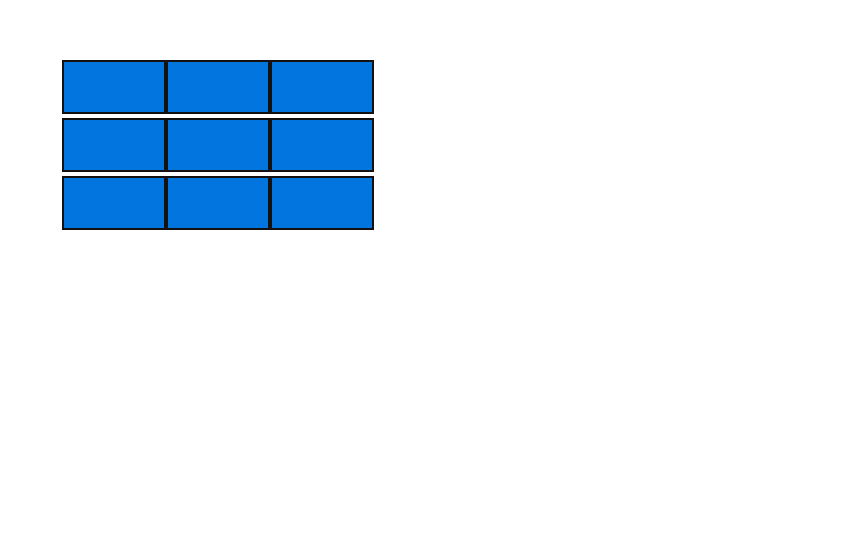
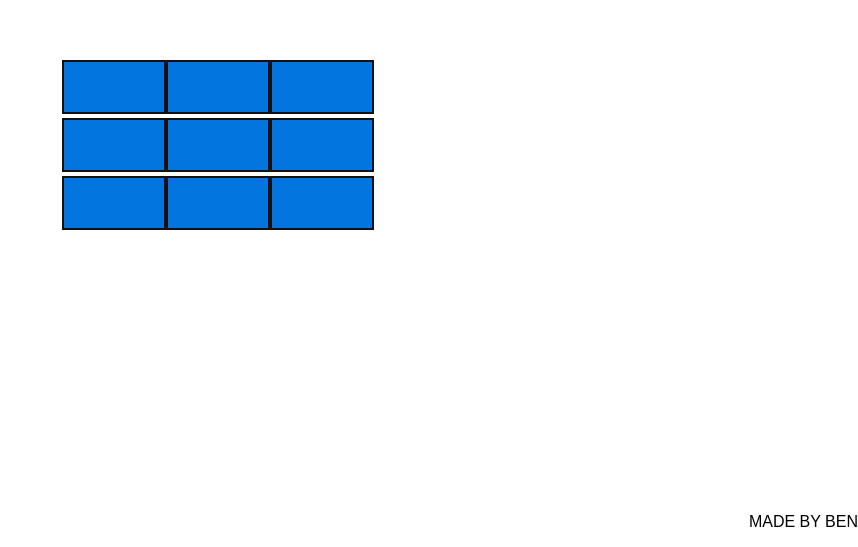
Before and after one commit to CodeAcademyBKK2017/react-intro, a React (Create React App) app: page / in a window 1280 px wide. Shown: the part 253-800 px from the top of the page, without its empty margins (422-1280 px from the left). Built offline with nearby package versions, Linux system fonts and the light colour scheme.

Commit message:
test the position css bottom right

```diff
--- a/src/App.css
+++ b/src/App.css
@@ -4,7 +4,11 @@
   justify-content: center;
   align-items: center;
 }
-
+.madeby{
+  position: fixed ;
+  bottom: 0;
+  right: 0;
+}
 
 .App {
   text-align: center;
--- a/src/App.js
+++ b/src/App.js
@@ -6,7 +6,9 @@ class App extends Component {
     return (
       <div className={'app'}>
         <Box />
+        <p className={'madeby'}>MADE BY BEN </p>
       </div>
+
     );
   }
 }
```
